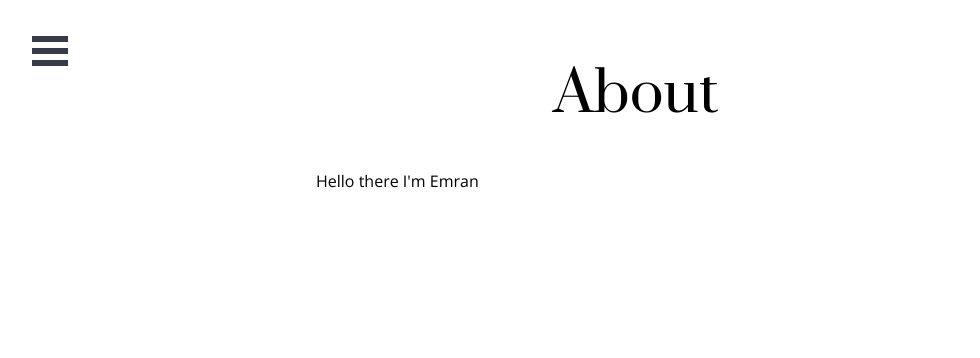
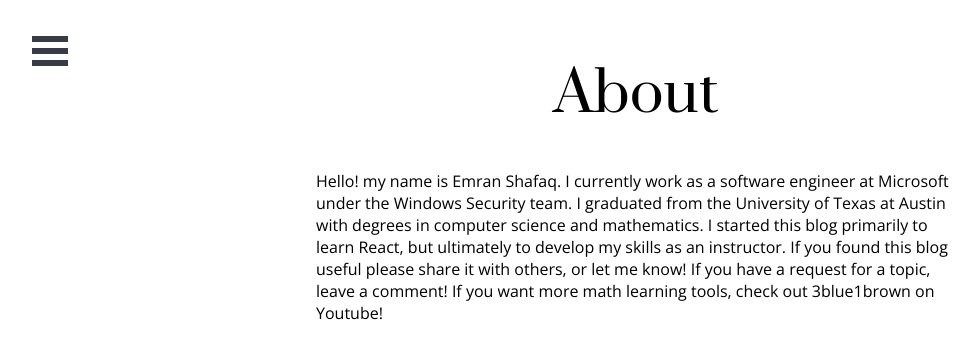
Before and after one commit to emzatos/teach, a React (Create React App) app: page /#/about in a window 1280 px wide. Shown: the top 358 px of the page, without its empty margins (4-984 px from the left). Built offline with nearby package versions, Linux system fonts and the light colour scheme.

Commit message:
Added About and comments

```diff
--- a/src/About.js
+++ b/src/About.js
@@ -1,6 +1,5 @@
 import React from 'react';
 import './App.css';
-import Quote from "./Quote.js"
 
 
 function About(props) {
@@ -12,7 +11,11 @@ function About(props) {
       </header>
       <body>
         <div className="Body">
-            Hello there I'm Emran
+            Hello! my name is Emran Shafaq. I currently work as a software engineer at Microsoft under the Windows Security team.
+            I graduated from the University of Texas at Austin with degrees in computer science and mathematics. I started this blog
+            primarily to learn React, but ultimately to develop my skills as an instructor. If you found this blog useful please share it
+            with others, or let me know! If you have a request for a topic, leave a comment! If you want more math learning tools, check out
+            3blue1brown on Youtube!
         </div>
       </body>
     </div>
--- a/src/App.js
+++ b/src/App.js
@@ -20,6 +20,8 @@ function App() {
               <Route path= '/prologue' component={Prologue}  />
               <Route path= '/about' component={About}  />
           </HashRouter>
+          <script defer src="https://cdn.commento.io/js/commento.js"></script>
+            <div id="commento"></div>
       </main>
   )
 }
--- a/src/Preface.js
+++ b/src/Preface.js
@@ -19,7 +19,7 @@ function Preface(props) {
     <div className="Post">
       <header className="Header">
         <p className="Title">Preface</p>
-        <Quote quote="I hate algebra." author="John Conway"/>
+        <Quote quote="i hate algebra" author="John Conway"/>
       </header>
       <body>
         <div className="Body" dangerouslySetInnerHTML={{ __html: text }}/>
--- a/src/Prologue.js
+++ b/src/Prologue.js
@@ -10,7 +10,7 @@ function Prologue(props) {
     <div className="Post">
       <header className="Header">
         <p className="Title">Prologue</p>
-        <Quote quote='mathematics is the art of giving the same name to different things.' author='Henri Poincaré'/>
+        <Quote quote='mathematics is the art of giving the same name to different things' author='Henri Poincaré'/>
       </header>
       <body>
         <div className="Body">
```
Also changed, not shown: src/logo.svg (deleted).
